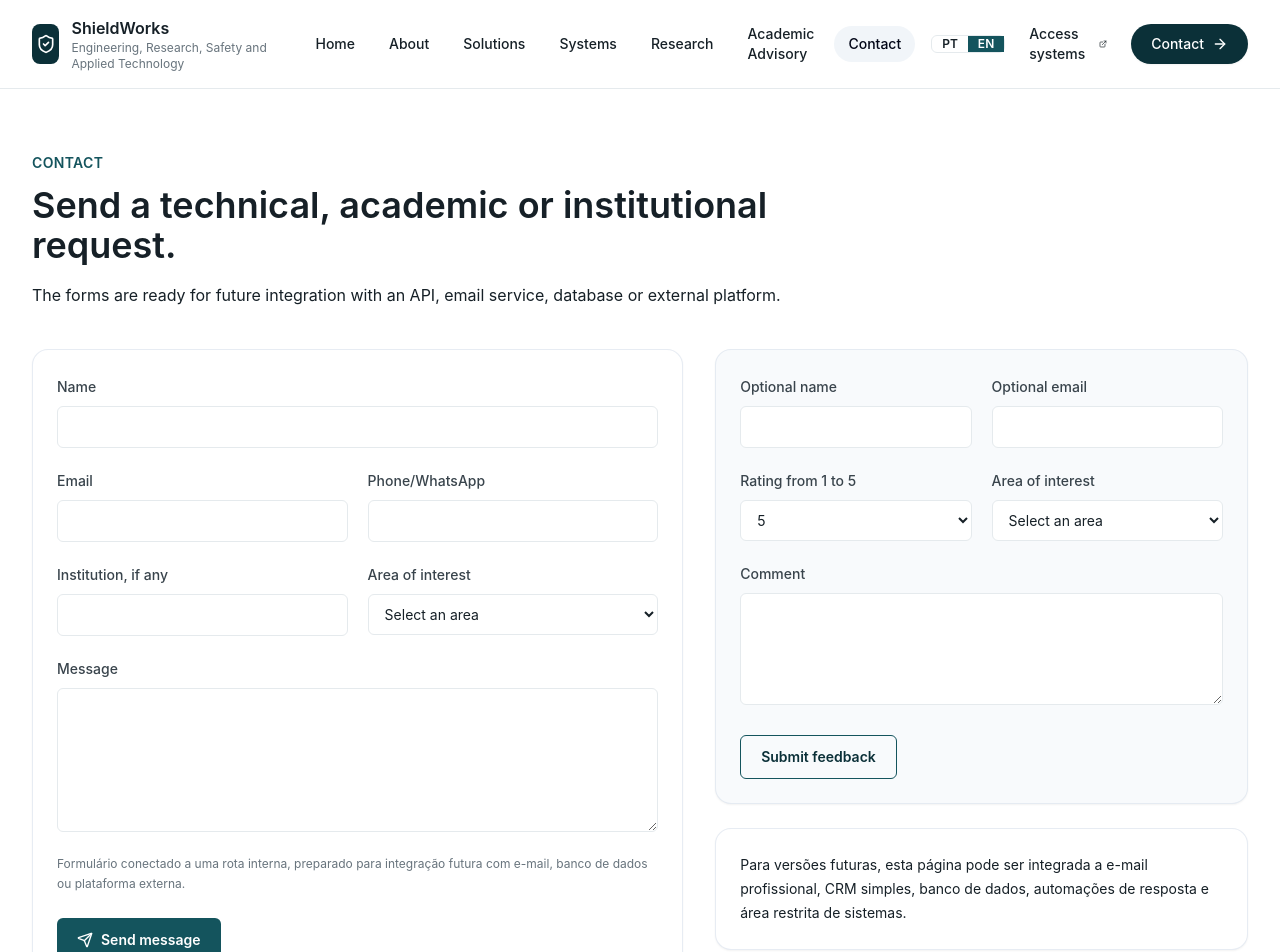
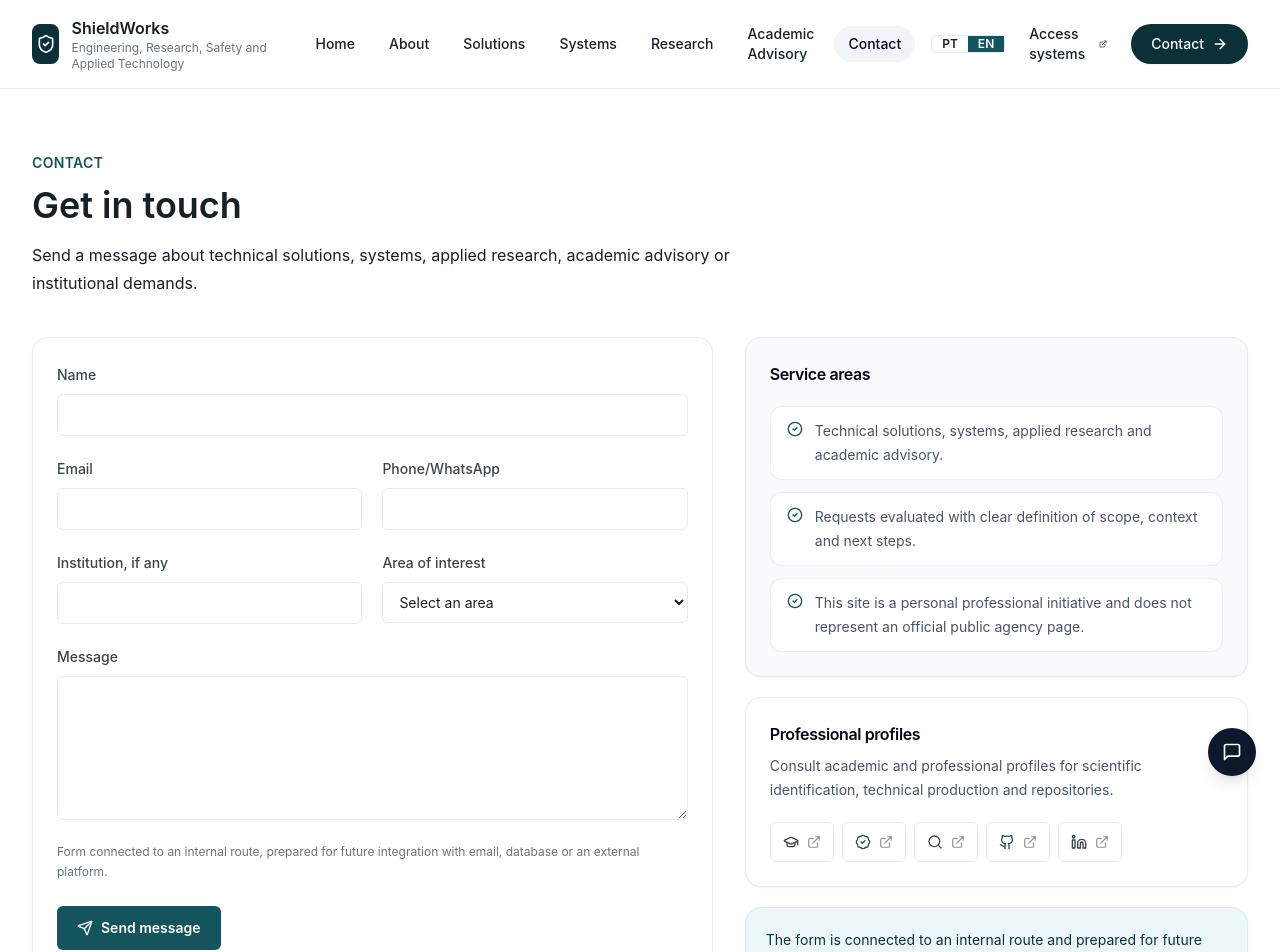
Before and after one commit to Themisson/shieldworks, a Next.js app: page /contato in a window 1280 px wide. Shown: the top 952 px of the page. Built offline with nearby package versions, Linux system fonts and the light colour scheme.

Commit message:
Refine contact and floating feedback

```diff
--- a/src/app/api/feedback/route.ts
+++ b/src/app/api/feedback/route.ts
@@ -12,7 +12,7 @@ export async function POST(request: Request) {
   return NextResponse.json(
     {
       ok: true,
-      message: "Feedback registrado para processamento futuro."
+      message: "Feedback registrado com sucesso. Obrigado pela contribuição."
     },
     { status: 202 }
   );
--- a/src/app/contato/page.tsx
+++ b/src/app/contato/page.tsx
@@ -1,5 +1,7 @@
 import type { Metadata } from "next";
-import { ContactForm, FeedbackForm } from "@/components/forms";
+import { CheckCircle2 } from "lucide-react";
+import { ContactForm } from "@/components/forms";
+import { ProfessionalLinks } from "@/components/ProfessionalLinks";
 import { SectionTitle } from "@/components/section-title";
 
 export const metadata: Metadata = {
@@ -8,23 +10,48 @@ export const metadata: Metadata = {
 };
 
 export default function ContatoPage() {
+  const contactNotes = [
+    "Soluções técnicas, sistemas, pesquisa aplicada e assessoria acadêmica.",
+    "Demandas avaliadas com definição clara de escopo, contexto e próximos passos.",
+    "Este site é uma iniciativa profissional pessoal e não representa página oficial de órgão público."
+  ];
+
   return (
     <section className="bg-white py-16">
       <div className="mx-auto max-w-7xl px-4 sm:px-6 lg:px-8">
         <SectionTitle
           eyebrow="Contato"
-          title="Envie uma demanda técnica, acadêmica ou institucional."
-          description="Os formulários estão prontos para integração futura com API, serviço de e-mail, banco de dados ou plataforma externa."
+          title="Entre em contato"
+          description="Envie uma mensagem para tratar de soluções técnicas, sistemas, pesquisa aplicada, assessoria acadêmica ou demandas institucionais."
         />
-        <div className="mt-10 grid gap-8 lg:grid-cols-[1.1fr_0.9fr]">
+        <div className="mt-10 grid gap-8 lg:grid-cols-[1.15fr_0.85fr]">
           <ContactForm />
-          <div>
-            <FeedbackForm />
-            <div className="mt-6 rounded-2xl border border-slate-200/80 bg-white p-6 text-sm leading-6 text-graphite-600 shadow-sm">
-              Para versões futuras, esta página pode ser integrada a e-mail profissional, CRM simples, banco de dados,
-              automações de resposta e área restrita de sistemas.
+          <aside className="space-y-5">
+            <div className="rounded-2xl border border-slate-200/80 bg-slate-50 p-6 shadow-sm">
+              <h2 className="text-base font-semibold tracking-tight text-slate-950">Áreas de atendimento</h2>
+              <div className="mt-5 grid gap-3">
+                {contactNotes.map((note) => (
+                  <div key={note} className="flex items-start gap-3 rounded-xl border border-slate-200/70 bg-white px-4 py-3 text-sm leading-6 text-slate-600">
+                    <CheckCircle2 className="mt-0.5 h-4 w-4 shrink-0 text-petroleum-700" aria-hidden="true" />
+                    <span>{note}</span>
+                  </div>
+                ))}
+              </div>
             </div>
-          </div>
+            <div className="rounded-2xl border border-slate-200/80 bg-white p-6 text-sm leading-6 text-graphite-600 shadow-sm">
+              <h2 className="text-base font-semibold tracking-tight text-slate-950">Perfis profissionais</h2>
+              <p className="mt-2 text-sm leading-6 text-slate-600">
+                Consulte perfis acadêmicos e profissionais para identificação científica, produção técnica e repositórios.
+              </p>
+              <div className="mt-5">
+                <ProfessionalLinks compact />
+              </div>
+            </div>
+            <div className="rounded-2xl border border-petroleum-100 bg-petroleum-50 p-5 text-sm leading-6 text-petroleum-900 shadow-sm">
+              O formulário está conectado a uma rota interna e preparado para integração futura com e-mail profissional,
+              CRM simples, banco de dados ou automações de resposta.
+            </div>
+          </aside>
         </div>
       </div>
     </section>
--- a/src/app/layout.tsx
+++ b/src/app/layout.tsx
@@ -1,5 +1,6 @@
 import type { Metadata } from "next";
 import { Footer } from "@/components/footer";
+import { FloatingFeedback } from "@/components/FloatingFeedback";
 import { Header } from "@/components/header";
 import { LocaleProvider } from "@/i18n/locale-provider";
 import "./globals.css";
@@ -41,6 +42,7 @@ export default function RootLayout({ children }: Readonly<{ children: React.Reac
           <Header />
           <main>{children}</main>
           <Footer />
+          <FloatingFeedback />
         </LocaleProvider>
       </body>
     </html>
--- /dev/null
+++ b/src/components/FloatingFeedback.tsx
@@ -0,0 +1,119 @@
+"use client";
+
+import { useEffect, useRef, useState } from "react";
+import { MessageSquare, X } from "lucide-react";
+import { FeedbackForm } from "@/components/forms";
+import { useLocale } from "@/i18n/locale-provider";
+
+export function FloatingFeedback() {
+  const [isOpen, setIsOpen] = useState(false);
+  const { t } = useLocale();
+  const buttonRef = useRef<HTMLButtonElement>(null);
+  const closeButtonRef = useRef<HTMLButtonElement>(null);
+  const closeTimerRef = useRef<ReturnType<typeof setTimeout> | null>(null);
+
+  function closeModal() {
+    setIsOpen(false);
+  }
+
+  function handleSuccess() {
+    if (closeTimerRef.current) {
+      clearTimeout(closeTimerRef.current);
+    }
+
+    closeTimerRef.current = setTimeout(() => {
+      closeModal();
+    }, 1400);
+  }
+
+  useEffect(() => {
+    if (!isOpen) {
+      return;
+    }
+
+    const previousOverflow = document.body.style.overflow;
+    const triggerButton = buttonRef.current;
+    document.body.style.overflow = "hidden";
+    closeButtonRef.current?.focus();
+
+    function handleKeyDown(event: KeyboardEvent) {
+      if (event.key === "Escape") {
+        closeModal();
+      }
+    }
+
+    window.addEventListener("keydown", handleKeyDown);
+
+    return () => {
+      document.body.style.overflow = previousOverflow;
+      window.removeEventListener("keydown", handleKeyDown);
+      triggerButton?.focus();
+    };
+  }, [isOpen]);
+
+  useEffect(() => {
+    return () => {
+      if (closeTimerRef.current) {
+        clearTimeout(closeTimerRef.current);
+      }
+    };
+  }, []);
+
+  return (
+    <>
+      <button
+        ref={buttonRef}
+        type="button"
+        className="group fixed bottom-4 right-4 z-50 inline-flex h-12 w-12 items-center justify-center rounded-full bg-slate-900 text-white shadow-lg transition-all duration-200 hover:-translate-y-0.5 hover:bg-slate-800 hover:shadow-xl focus:outline-none focus:ring-2 focus:ring-slate-400 focus:ring-offset-2 sm:bottom-6 sm:right-6"
+        aria-label={t("Abrir formulário de feedback")}
+        aria-expanded={isOpen}
+        aria-controls="feedback-modal"
+        onClick={() => setIsOpen(true)}
+      >
+        <MessageSquare className="h-5 w-5" aria-hidden="true" />
+        <span className="pointer-events-none absolute bottom-full right-0 mb-3 hidden whitespace-nowrap rounded-md bg-slate-950 px-3 py-1.5 text-xs font-medium text-white shadow-sm group-hover:block group-focus-visible:block">
+          {t("Enviar feedback")}
+        </span>
+      </button>
+
+      {isOpen ? (
+        <div
+          className="fixed inset-0 z-[60] flex items-end justify-center bg-slate-950/45 px-4 py-4 backdrop-blur-sm sm:items-center sm:py-8"
+          role="presentation"
+          onMouseDown={closeModal}
+        >
+          <section
+            id="feedback-modal"
+            role="dialog"
+            aria-modal="true"
+            aria-labelledby="feedback-modal-title"
+            aria-describedby="feedback-modal-description"
+            className="max-h-[calc(100vh-2rem)] w-full max-w-2xl overflow-y-auto rounded-2xl border border-slate-200 bg-white p-5 shadow-2xl sm:p-6"
+            onMouseDown={(event) => event.stopPropagation()}
+          >
+            <div className="flex items-start justify-between gap-4 border-b border-slate-200 pb-4">
+              <div>
+                <h2 id="feedback-modal-title" className="text-lg font-semibold tracking-tight text-slate-950">
+                  {t("Enviar feedback")}
+                </h2>
+                <p id="feedback-modal-description" className="mt-2 text-sm leading-6 text-slate-600">
+                  {t("Sua opinião ajuda a melhorar a experiência, os conteúdos e as soluções apresentadas no site.")}
+                </p>
+              </div>
+              <button
+                ref={closeButtonRef}
+                type="button"
+                className="inline-flex h-10 w-10 shrink-0 items-center justify-center rounded-full border border-slate-200 text-slate-700 transition hover:bg-slate-50 hover:text-slate-950 focus:outline-none focus:ring-2 focus:ring-slate-400 focus:ring-offset-2"
+                aria-label={t("Fechar formulário de feedback")}
+                onClick={closeModal}
+              >
+                <X className="h-4 w-4" aria-hidden="true" />
+              </button>
+            </div>
+            <FeedbackForm className="mt-5 border-0 bg-white p-0 shadow-none" onSuccess={handleSuccess} />
+          </section>
+        </div>
+      ) : null}
+    </>
+  );
+}
--- a/src/components/forms.tsx
+++ b/src/components/forms.tsx
@@ -3,6 +3,7 @@
 import { useState, type FormEvent } from "react";
 import { Send } from "lucide-react";
 import { interestOptions } from "@/data/site";
+import { useLocale } from "@/i18n/locale-provider";
 
 type FormStatus = {
   type: "idle" | "loading" | "success" | "error";
@@ -51,11 +52,12 @@ function StatusMessage({ status }: { status: FormStatus }) {
 
 export function ContactForm() {
   const [status, setStatus] = useState<FormStatus>(initialStatus);
+  const { t } = useLocale();
 
   async function handleSubmit(event: FormEvent<HTMLFormElement>) {
     event.preventDefault();
     const form = event.currentTarget;
-    setStatus({ type: "loading", message: "Enviando mensagem..." });
+    setStatus({ type: "loading", message: t("Enviando mensagem...") });
 
     try {
       const message = await submitForm("/api/contact", form);
@@ -67,80 +69,91 @@ export function ContactForm() {
   }
 
   return (
-    <form className="rounded-2xl border border-slate-200/80 bg-white p-6 shadow-sm" aria-label="Formulário de contato" onSubmit={handleSubmit}>
+    <form className="rounded-2xl border border-slate-200/80 bg-white p-6 shadow-sm" aria-label={t("Formulário de contato")} onSubmit={handleSubmit}>
       <div className="grid gap-5 sm:grid-cols-2">
         <div className="sm:col-span-2">
-          <label className="label" htmlFor="name">Nome</label>
+          <label className="label" htmlFor="name">{t("Nome")}</label>
           <input className="field mt-2" id="name" name="name" type="text" autoComplete="name" required />
         </div>
         <div>
-          <label className="label" htmlFor="email">E-mail</label>
+          <label className="label" htmlFor="email">{t("E-mail")}</label>
           <input className="field mt-2" id="email" name="email" type="email" autoComplete="email" required />
         </div>
         <div>
-          <label className="label" htmlFor="phone">Telefone/WhatsApp</label>
+          <label className="label" htmlFor="phone">{t("Telefone/WhatsApp")}</label>
           <input className="field mt-2" id="phone" name="phone" type="tel" autoComplete="tel" />
         </div>
         <div>
-          <label className="label" htmlFor="institution">Instituição, se houver</label>
+          <label className="label" htmlFor="institution">{t("Instituição, se houver")}</label>
           <input className="field mt-2" id="institution" name="institution" type="text" />
         </div>
         <div>
-          <label className="label" htmlFor="interest">Área de interesse</label>
+          <label className="label" htmlFor="interest">{t("Área de interesse")}</label>
           <select className="field mt-2" id="interest" name="interest" defaultValue="" required>
-            <option value="" disabled>Selecione uma área</option>
+            <option value="" disabled>{t("Selecione uma área")}</option>
             {interestOptions.map((option) => (
-              <option key={option}>{option}</option>
+              <option key={option} value={option}>{t(option)}</option>
             ))}
           </select>
         </div>
         <div className="sm:col-span-2">
-          <label className="label" htmlFor="message">Mensagem</label>
+          <label className="label" htmlFor="message">{t("Mensagem")}</label>
           <textarea className="field mt-2 min-h-36" id="message" name="message" required />
         </div>
       </div>
       <p className="mt-4 text-xs leading-5 text-graphite-500">
-        Formulário conectado a uma rota interna, preparado para integração futura com e-mail, banco de dados ou plataforma externa.
+        {t("Formulário conectado a uma rota interna, preparado para integração futura com e-mail, banco de dados ou plataforma externa.")}
       </p>
       <StatusMessage status={status} />
       <button className="mt-6 inline-flex min-h-11 items-center gap-2 rounded-md bg-petroleum-700 px-5 py-2.5 text-sm font-semibold text-white transition hover:bg-petroleum-900 disabled:cursor-not-allowed disabled:opacity-70" type="submit" disabled={status.type === "loading"}>
         <Send className="h-4 w-4" aria-hidden="true" />
-        {status.type === "loading" ? "Enviando..." : "Enviar mensagem"}
+        {status.type === "loading" ? t("Enviando...") : t("Enviar mensagem")}
       </button>
     </form>
   );
 }
 
-export function FeedbackForm() {
+type FeedbackFormProps = {
+  className?: string;
+  onSuccess?: () => void;
+};
+
+export function FeedbackForm({ className = "", onSuccess }: FeedbackFormProps) {
   const [status, setStatus] = useState<FormStatus>(initialStatus);
+  const { t } = useLocale();
 
   async function handleSubmit(event: FormEvent<HTMLFormElement>) {
     event.preventDefault();
     const form = event.currentTarget;
-    setStatus({ type: "loading", message: "Registrando feedback..." });
+    setStatus({ type: "loading", message: t("Registrando feedback...") });
 
     try {
       const message = await submitForm("/api/feedback", form);
       form.reset();
       setStatus({ type: "success", message });
+      onSuccess?.();
     } catch (error) {
       setStatus({ type: "error", message: error instanceof Error ? error.message : "Erro inesperado." });
     }
   }
 
   return (
-    <form className="rounded-2xl border border-slate-200/80 bg-slate-50 p-6 shadow-sm" aria-label="Formulário de opinião" onSubmit={handleSubmit}>
+    <form
+      className={`rounded-2xl border border-slate-200/80 bg-slate-50 p-6 shadow-sm ${className}`}
+      aria-label={t("Formulário de opinião")}
+      onSubmit={handleSubmit}
+    >
       <div className="grid gap-5 sm:grid-cols-2">
         <div>
-          <label className="label" htmlFor="feedback-name">Nome opcional</label>
+          <label className="label" htmlFor="feedback-name">{t("Nome opcional")}</label>
           <input className="field mt-2" id="feedback-name" name="name" type="text" />
         </div>
         <div>
-          <label className="label" htmlFor="feedback-email">E-mail opcional</label>
+          <label className="label" htmlFor="feedback-email">{t("E-mail opcional")}</label>
           <input className="field mt-2" id="feedback-email" name="email" type="email" />
         </div>
         <div>
-          <label className="label" htmlFor="rating">Nota de 1 a 5</label>
+          <label className="label" htmlFor="rating">{t("Nota de 1 a 5")}</label>
           <select className="field mt-2" id="rating" name="rating" defaultValue="5">
             {[1, 2, 3, 4, 5].map((rating) => (
               <option key={rating} value={rating}>{rating}</option>
@@ -148,22 +161,22 @@ export function FeedbackForm() {
           </select>
         </div>
         <div>
-          <label className="label" htmlFor="feedback-interest">Área de interesse</label>
+          <label className="label" htmlFor="feedback-interest">{t("Área de interesse")}</label>
           <select className="field mt-2" id="feedback-interest" name="interest" defaultValue="" required>
-            <option value="" disabled>Selecione uma área</option>
+            <option value="" disabled>{t("Selecione uma área")}</option>
             {interestOptions.map((option) => (
-              <option key={option}>{option}</option>
+              <option key={option} value={option}>{t(option)}</option>
             ))}
           </select>
         </div>
         <div className="sm:col-span-2">
-          <label className="label" htmlFor="comment">Comentário</label>
+          <label className="label" htmlFor="comment">{t("Comentário")}</label>
           <textarea className="field mt-2 min-h-28" id="comment" name="comment" />
         </div>
       </div>
       <StatusMessage status={status} />
       <button className="mt-6 inline-flex min-h-11 items-center gap-2 rounded-md border border-petroleum-700 px-5 py-2.5 text-sm font-semibold text-petroleum-900 transition hover:bg-petroleum-50 disabled:cursor-not-allowed disabled:opacity-70" type="submit" disabled={status.type === "loading"}>
-        {status.type === "loading" ? "Registrando..." : "Registrar feedback"}
+        {status.type === "loading" ? t("Enviando...") : t("Enviar feedback")}
       </button>
     </form>
   );
--- a/src/data/site.ts
+++ b/src/data/site.ts
@@ -34,8 +34,7 @@ export const brand = {
   linkedin: "https://www.linkedin.com/in/themisson-vasconcelos-8a5b05183"
 };
 
-// Placeholder seguro: substituir pelo usuário real do GitHub quando o perfil público estiver definido.
-export const githubUrl = "https://github.com/SEU-USUARIO";
+export const githubUrl = "https://github.com/Themisson";
 
 export const professionalLinks: ProfessionalLink[] = [
   {
@@ -56,8 +55,7 @@ export const professionalLinks: ProfessionalLink[] = [
   {
     label: "GitHub",
     href: githubUrl,
-    tooltip: "Acessar GitHub",
-    isPlaceholder: true
+    tooltip: "Acessar GitHub"
   },
   {
     label: "LinkedIn",
--- a/src/i18n/translations.ts
+++ b/src/i18n/translations.ts
@@ -61,10 +61,15 @@ export const translations: Record<string, string> = {
   "A ShieldWorks foi estruturada para organizar demandas complexas em projetos objetivos, aplicáveis e bem documentados.": "ShieldWorks was structured to organize complex demands into objective, applicable and well-documented projects.",
 
   "Engenharia Computacional": "Computational Engineering",
+  "Engenharia computacional": "Computational engineering",
   "Geomecânica e Petróleo": "Geomechanics and Petroleum",
   "Sistemas Institucionais": "Institutional Systems",
+  "Sistemas institucionais": "Institutional systems",
   "Pesquisa Aplicada": "Applied Research",
+  "Cursos e treinamentos": "Courses and training",
+  "Outro": "Other",
   "Assessoria Acadêmica e Científica": "Academic and Scientific Advisory",
+  "Assessoria acadêmica": "Academic advisory",
   "Simulação numérica e modelagem computacional": "Numerical simulation and computational modeling",
   "Desenvolvimento de sistemas web institucionais": "Development of institutional web systems",
   "Gestão acadêmica, documentos e certificados": "Academic management, documents and certificates",
@@ -104,7 +109,17 @@ export const translations: Record<string, string> = {
   "Nota ética": "Ethical note",
 
   "Envie uma demanda técnica, acadêmica ou institucional.": "Send a technical, academic or institutional request.",
+  "Entre em contato": "Get in touch",
+  "Envie uma mensagem para tratar de soluções técnicas, sistemas, pesquisa aplicada, assessoria acadêmica ou demandas institucionais.": "Send a message about technical solutions, systems, applied research, academic advisory or institutional demands.",
   "Os formulários estão prontos para integração futura com API, serviço de e-mail, banco de dados ou plataforma externa.": "The forms are ready for future integration with an API, email service, database or external platform.",
+  "Áreas de atendimento": "Service areas",
+  "Soluções técnicas, sistemas, pesquisa aplicada e assessoria acadêmica.": "Technical solutions, systems, applied research and academic advisory.",
+  "Demandas avaliadas com definição clara de escopo, contexto e próximos passos.": "Requests evaluated with clear definition of scope, context and next steps.",
+  "Este site é uma iniciativa profissional pessoal e não representa página oficial de órgão público.": "This site is a personal professional initiative and does not represent an official public agency page.",
+  "Perfis profissionais": "Professional profiles",
+  "Consulte perfis acadêmicos e profissionais para identificação científica, produção técnica e repositórios.": "Consult academic and professional profiles for scientific identification, technical production and repositories.",
+  "O formulário está conectado a uma rota interna e preparado para integração futura com e-mail profissional, CRM simples, banco de dados ou automações de resposta.": "The form is connected to an internal route and prepared for future integration with professional email, a simple CRM, database or response automations.",
+  "Formulário de contato": "Contact form",
   "Nome": "Name",
   "E-mail": "Email",
   "Telefone/WhatsApp": "Phone/WhatsApp",
@@ -112,12 +127,20 @@ export const translations: Record<string, string> = {
   "Área de interesse": "Area of interest",
   "Selecione uma área": "Select an area",
   "Mensagem": "Message",
+  "Formulário conectado a uma rota interna, preparado para integração futura com e-mail, banco de dados ou plataforma externa.": "Form connected to an internal route, prepared for future integration with email, database or an external platform.",
+  "Enviando mensagem...": "Sending message...",
   "Enviar mensagem": "Send message",
   "Enviando...": "Sending...",
+  "Abrir formulário de feedback": "Open feedback form",
+  "Fechar formulário de feedback": "Close feedback form",
+  "Enviar feedback": "Send feedback",
+  "Sua opinião ajuda a melhorar a experiência, os conteúdos e as soluções apresentadas no site.": "Your opinion helps improve the experience, content and solutions presented on the site.",
+  "Formulário de opinião": "Feedback form",
   "Nome opcional": "Optional name",
   "E-mail opcional": "Optional email",
   "Nota de 1 a 5": "Rating from 1 to 5",
   "Comentário": "Comment",
   "Registrar feedback": "Submit feedback",
-  "Registrando...": "Submitting..."
+  "Registrando...": "Submitting...",
+  "Registrando feedback...": "Submitting feedback..."
 };
```
